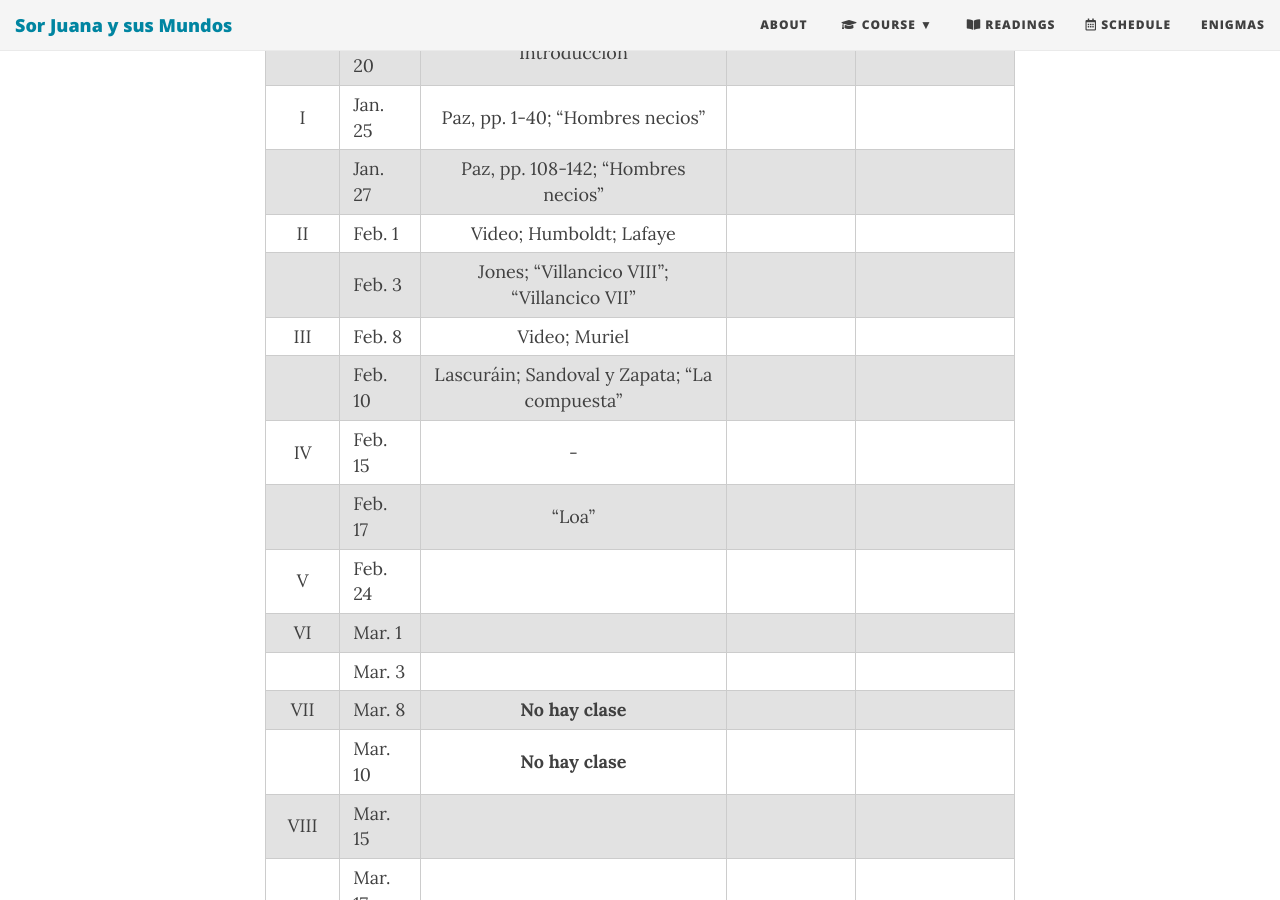
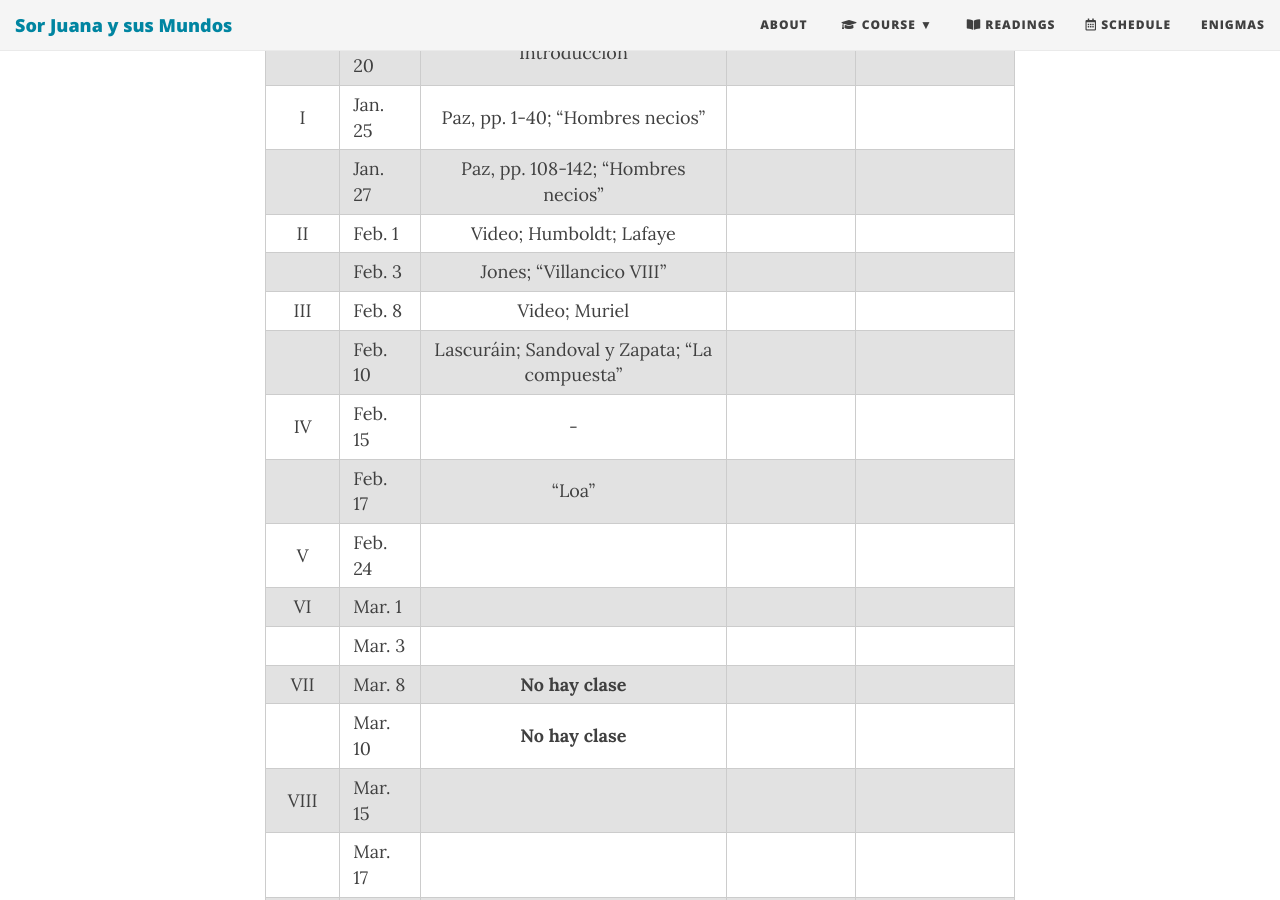
Before and after one commit to Hipomenes/sorjuana, a Jekyll site: the page built from calendar.md, in a window 1280 px wide and 900 px high, scrolled down 407 px. Built offline with Jekyll 4.4.1, drawn with Linux system fonts in a browser that asks for light colours; nearby versions of some CDN libraries.

Commit message:
Update calendar.md

```diff
--- a/calendar.md
+++ b/calendar.md
@@ -12,7 +12,7 @@ subtitle: Spring 2022
 | I   |Jan. 25|  Paz, pp. 1-40; "Hombres necios" | | |
 |     |Jan. 27| Paz, pp. 108-142; "Hombres necios" |  |  |
 |II   |Feb. 1 |  Video; Humboldt; Lafaye |  |  |
-|     |Feb. 3 | Jones; "Villancico VIII"; "Villancico VII"  |  | |
+|     |Feb. 3 | Jones; "Villancico VIII"  |  | |
 |III  |Feb. 8 | Video; Muriel| |  |
 |     |Feb. 10| Lascuráin; Sandoval y Zapata; "La compuesta"  | | |
 | IV  |Feb. 15| - | |  |
```
